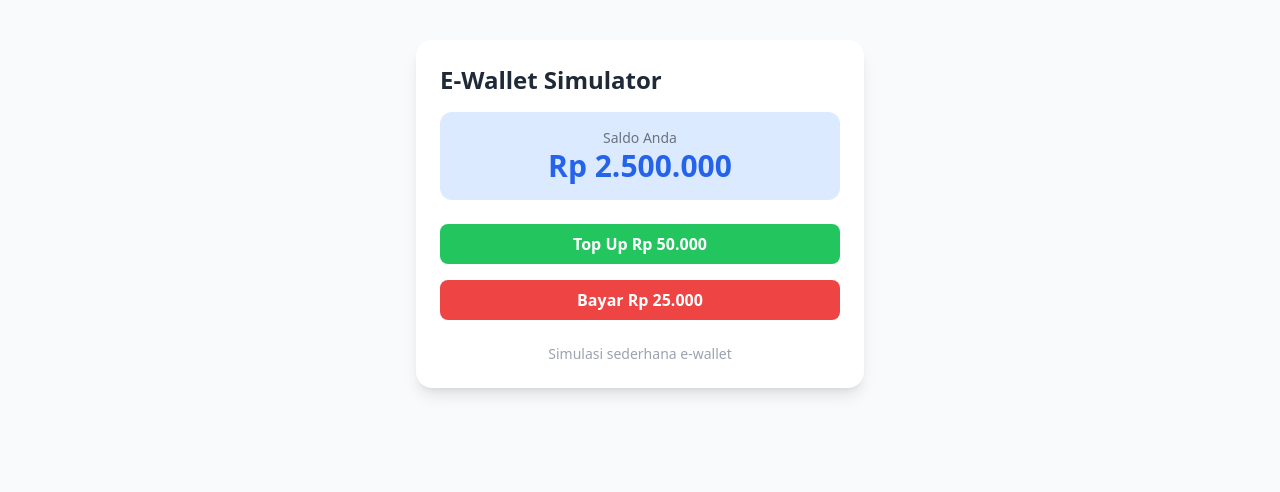
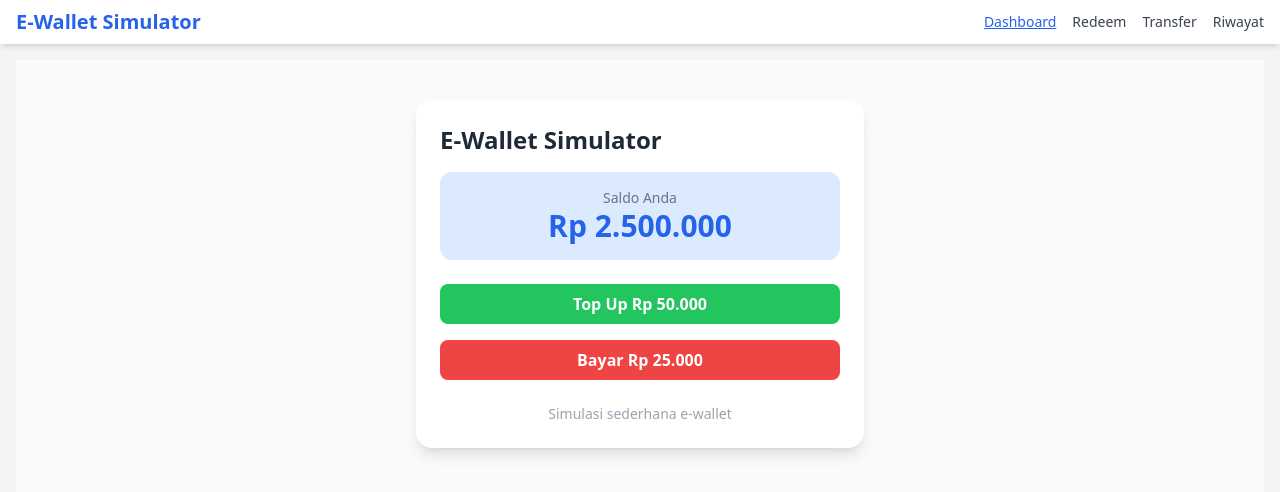
Before and after one commit to ramdanolii14/ewalletsimulator, a Next.js app: page / in a window 1280 px wide. Shown: the top 492 px of the page. Built offline with nearby package versions, Linux system fonts and the light colour scheme.

Commit message:
Update layout.tsx

```diff
--- a/app/layout.tsx
+++ b/app/layout.tsx
@@ -1,18 +1,18 @@
 import "./globals.css";
+import Navbar from "./components/Navbar";
 
 export const metadata = {
   title: "E-Wallet Simulator",
-  description: "Simulasi dompet digital by Ramdan",
+  description: "Simulasi e-wallet sederhana",
 };
 
-export default function RootLayout({
-  children,
-}: {
-  children: React.ReactNode;
-}) {
+export default function RootLayout({ children }: { children: React.ReactNode }) {
   return (
-    <html lang="en">
-      <body>{children}</body>
+    <html lang="id">
+      <body className="bg-gray-100 text-gray-800">
+        <Navbar />
+        <main className="p-4">{children}</main>
+      </body>
     </html>
   );
 }
```
